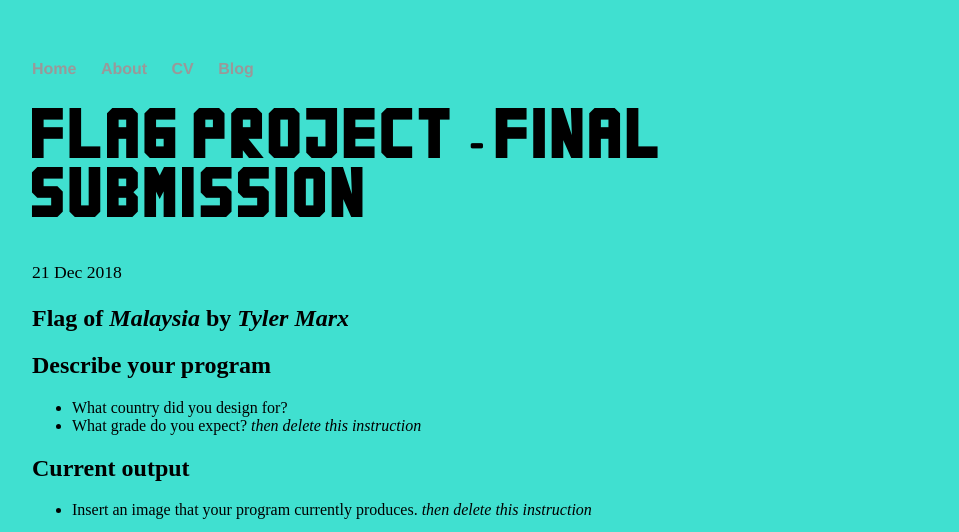
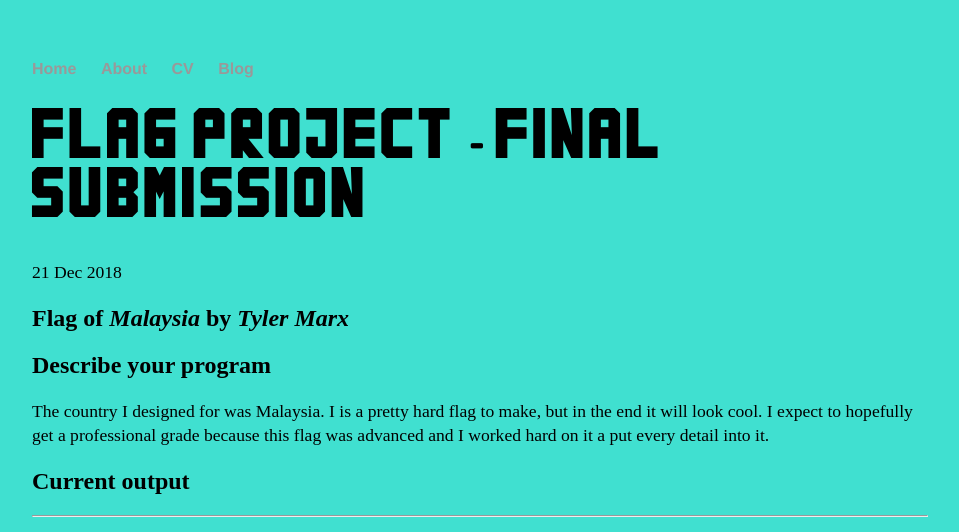
Before and after one commit to tylerm2204/tylerm2204.github.io, a Jekyll site: the page built from _posts/2018-12-21-weekly-reflection.md, in a window 1280 px wide. Shown: the top 532 px of the page, without its empty margins (160-1119 px from the left). Built offline with Jekyll 4.4.1, drawn with Linux system fonts in a browser that asks for light colours; grey boxes are pictures that could not be loaded.

Commit message:
Update 2018-12-21-weekly-reflection.md

```diff
--- a/_posts/2018-12-21-weekly-reflection.md
+++ b/_posts/2018-12-21-weekly-reflection.md
@@ -8,17 +8,12 @@
 
 ## Describe your program
 
--   What country did you design for?
--   What grade do you expect? _then delete this instruction_
-
-<!--- The country I designed for was Malaysia. I is a pretty hard flag to make, but in the end it will look cool. I expect to hopefully get a professional grade because this flag was advanced and I worked hard on it a put every detail into it. -->
+The country I designed for was Malaysia. I is a pretty hard flag to make, but in the end it will look cool. I expect to hopefully get a professional grade because this flag was advanced and I worked hard on it a put every detail into it.
 
 ## Current output
 
--   Insert an image that your program currently produces. _then delete this instruction_
-
 * * *
-![Flag](/images/final-flag.png)
+![Flag](/images/FlagV2.0.png)
 * * *
 
 ## Describe your process.
```
